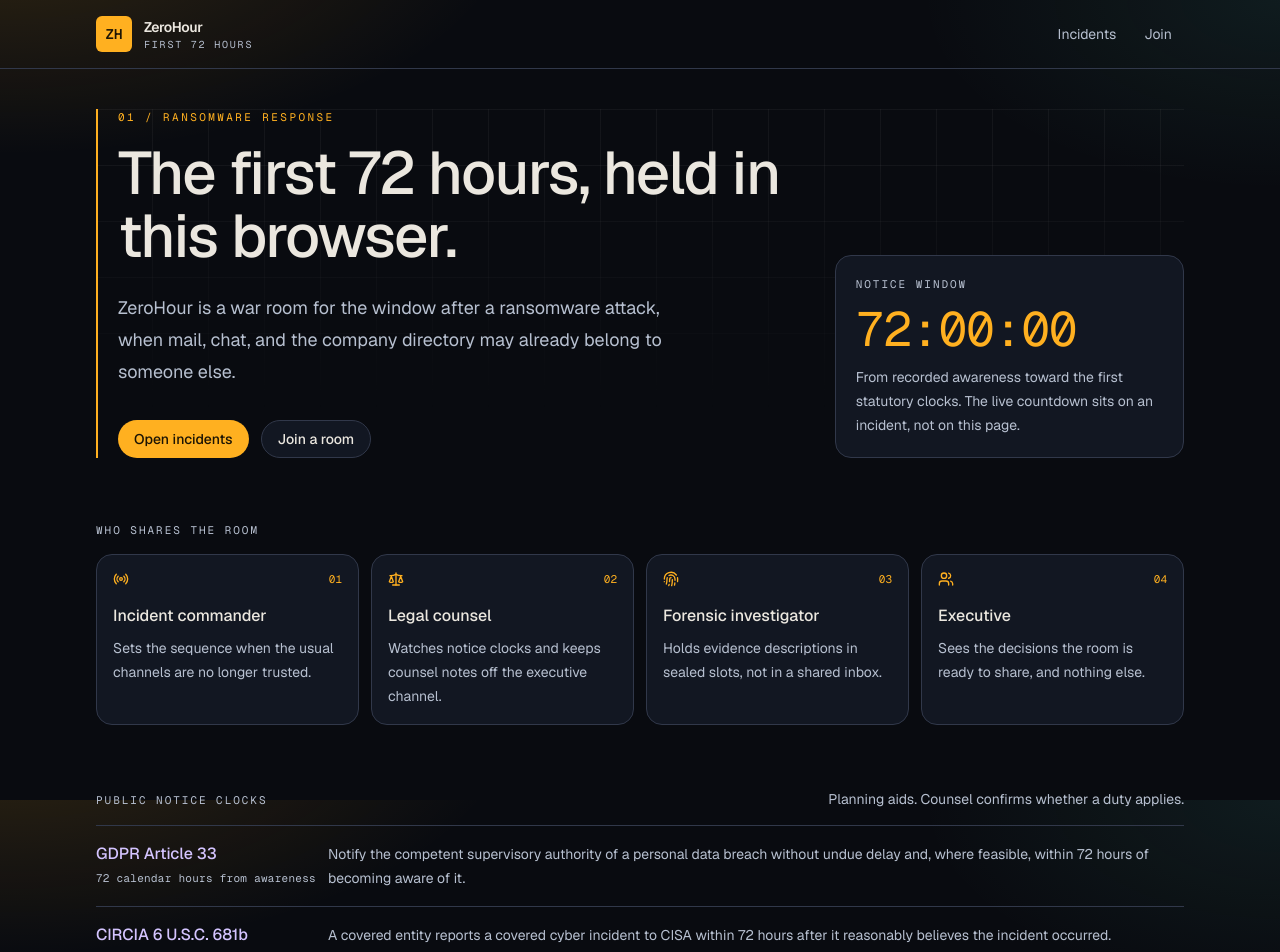
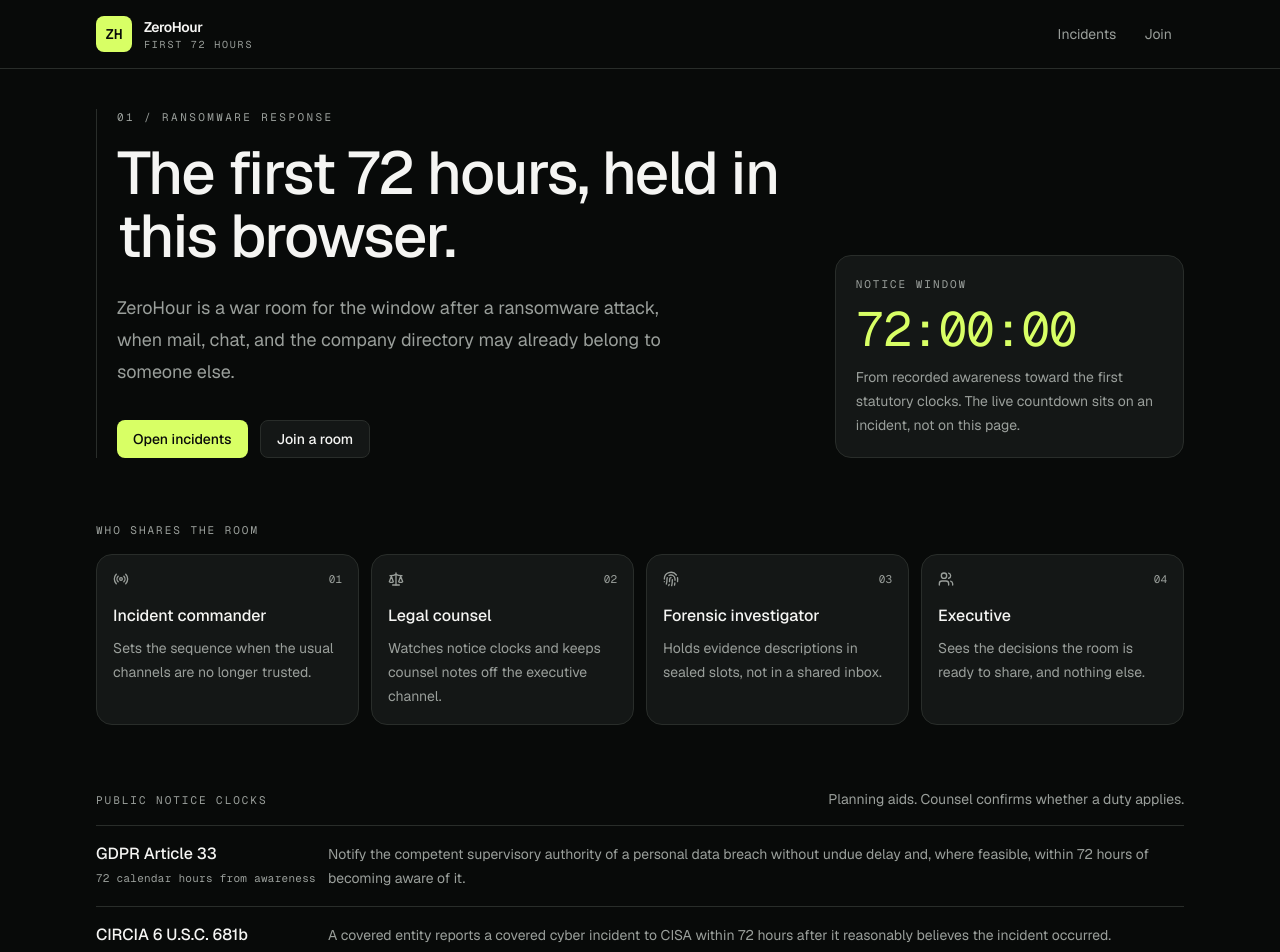
Before and after one commit to ParsaBazrpash/HACKUTD-26, a Next.js app: page / in a window 1280 px wide. Shown: the top 952 px of the page. Built offline with nearby package versions, Linux system fonts and the light colour scheme.

Commit message:
Change the theme

```diff
--- a/app/error.tsx
+++ b/app/error.tsx
@@ -19,7 +19,7 @@ export default function Error({
       <button
         type="button"
         onClick={reset}
-        className="mt-6 inline-flex rounded-full bg-signal px-4 py-2 text-sm font-medium text-signal-ink focus-visible:outline focus-visible:outline-2 focus-visible:outline-offset-2 focus-visible:outline-signal"
+        className="mt-6 inline-flex rounded-lg bg-signal px-4 py-2 text-sm font-medium text-signal-ink hover:bg-signal-hover focus-visible:outline focus-visible:outline-2 focus-visible:outline-offset-2 focus-visible:outline-signal"
       >
         Try again
       </button>
--- a/app/globals.css
+++ b/app/globals.css
@@ -2,17 +2,17 @@
 
 :root {
   color-scheme: dark;
-  --background: #090b10;
-  --foreground: #ebe7df;
-  --muted: #b7c0d0;
-  --panel: #121722;
-  --panel-raised: #1a2130;
-  --line: #31384a;
-  --signal: #ffb020;
-  --signal-ink: #1c1404;
-  --verified: #5ee0c5;
-  --alert: #ff6b6b;
-  --legal: #d4c4ff;
+  --background: #080a09;
+  --foreground: #f5f5f3;
+  --muted: #9a9f9b;
+  --panel: #141716;
+  --panel-raised: #1c201d;
+  --line: #292d2a;
+  --signal: #d8ff65;
+  --signal-hover: #c8f24f;
+  --signal-ink: #080a09;
+  --verified: #a8c47a;
+  --alert: #c97a74;
 }
 
 @theme inline {
@@ -23,19 +23,16 @@
   --color-panel-raised: var(--panel-raised);
   --color-line: var(--line);
   --color-signal: var(--signal);
+  --color-signal-hover: var(--signal-hover);
   --color-signal-ink: var(--signal-ink);
   --color-verified: var(--verified);
   --color-alert: var(--alert);
-  --color-legal: var(--legal);
   --font-sans: var(--font-geist-sans), ui-sans-serif, system-ui, sans-serif;
   --font-mono: var(--font-geist-mono), ui-monospace, SFMono-Regular, monospace;
 }
 
 body {
-  background:
-    radial-gradient(920px 420px at 0% -10%, rgba(255, 176, 32, 0.16), transparent 56%),
-    radial-gradient(720px 380px at 100% 0%, rgba(94, 224, 197, 0.08), transparent 50%),
-    var(--background);
+  background: var(--background);
   color: var(--foreground);
   font-family: var(--font-sans);
 }
@@ -51,7 +48,7 @@ body {
   top: 1rem;
   z-index: 50;
   transform: translateY(-160%);
-  border-radius: 999px;
+  border-radius: 0.5rem;
   background: var(--signal);
   color: var(--signal-ink);
   padding: 0.5rem 1rem;
@@ -64,11 +61,3 @@ body {
   outline: 2px solid var(--foreground);
   outline-offset: 2px;
 }
-
-.war-grid {
-  background-image:
-    linear-gradient(to right, rgba(235, 231, 223, 0.05) 1px, transparent 1px),
-    linear-gradient(to bottom, rgba(235, 231, 223, 0.05) 1px, transparent 1px);
-  background-size: 56px 56px;
-  mask-image: linear-gradient(to bottom, black 15%, transparent 88%);
-}
--- a/app/incidents/page.tsx
+++ b/app/incidents/page.tsx
@@ -9,7 +9,7 @@ export const metadata: Metadata = {
 export default function IncidentsPage() {
   return (
     <Main>
-      <p className="font-mono text-[11px] tracking-[0.18em] text-signal">WAR ROOM</p>
+      <p className="font-mono text-[11px] tracking-[0.18em] text-muted">WAR ROOM</p>
       <h1 className="mt-3 text-4xl font-medium tracking-tight">Incidents</h1>
       <p className="mt-3 max-w-2xl text-sm leading-6 text-muted">
         Sealed shells on this client. Titles, messages, and asset details are not on this list.
--- a/app/join/page.tsx
+++ b/app/join/page.tsx
@@ -10,7 +10,7 @@ export const metadata: Metadata = {
 export default function JoinPage() {
   return (
     <Main>
-      <p className="font-mono text-[11px] tracking-[0.18em] text-signal">MEMBERSHIP</p>
+      <p className="font-mono text-[11px] tracking-[0.18em] text-muted">MEMBERSHIP</p>
       <h1 className="mt-3 text-4xl font-medium tracking-tight">Join a sealed room.</h1>
       <p className="mt-3 max-w-2xl text-sm leading-6 text-muted">
         Choose a shell and a role. Your label stays in this tab. Identity keys are not created yet.
--- a/components/incidents/join-form.tsx
+++ b/components/incidents/join-form.tsx
@@ -131,7 +131,7 @@ export function JoinForm() {
       <button
         type="submit"
         disabled={pending || !incidentId || !role}
-        className="inline-flex w-fit items-center justify-center rounded-full bg-signal px-4 py-2 text-sm font-medium text-signal-ink disabled:cursor-not-allowed disabled:opacity-50 focus-visible:outline focus-visible:outline-2 focus-visible:outline-offset-2 focus-visible:outline-signal"
+        className="inline-flex w-fit items-center justify-center rounded-lg bg-signal px-4 py-2 text-sm font-medium text-signal-ink hover:bg-signal-hover disabled:cursor-not-allowed disabled:opacity-50 focus-visible:outline focus-visible:outline-2 focus-visible:outline-offset-2 focus-visible:outline-signal"
       >
         {pending ? "Joining…" : "Join room"}
       </button>
--- a/components/landing/home-view.tsx
+++ b/components/landing/home-view.tsx
@@ -33,11 +33,10 @@ const roles = [
 export function HomeView() {
   return (
     <Main>
-      <section className="relative overflow-hidden">
-        <div className="war-grid pointer-events-none absolute inset-0" aria-hidden="true" />
-        <div className="relative grid items-end gap-10 lg:grid-cols-[minmax(0,1.4fr)_minmax(16rem,0.7fr)]">
-          <div className="border-l-2 border-signal pl-5">
-            <p className="font-mono text-[11px] tracking-[0.22em] text-signal">01 / RANSOMWARE RESPONSE</p>
+      <section>
+        <div className="grid items-end gap-10 lg:grid-cols-[minmax(0,1.4fr)_minmax(16rem,0.7fr)]">
+          <div className="border-l border-line pl-5">
+            <p className="font-mono text-[11px] tracking-[0.22em] text-muted">01 / RANSOMWARE RESPONSE</p>
             <h1 className="mt-4 max-w-3xl text-4xl font-medium tracking-tight sm:text-6xl sm:leading-[1.05]">
               The first 72 hours, held in this browser.
             </h1>
@@ -70,7 +69,7 @@ export function HomeView() {
         <ul className="mt-4 grid gap-3 sm:grid-cols-2 lg:grid-cols-4">
           {roles.map((role) => (
             <li key={role.index} className="rounded-2xl border border-line bg-panel px-4 py-4">
-              <div className="flex items-center justify-between text-signal">
+              <div className="flex items-center justify-between text-muted">
                 <role.icon aria-hidden="true" className="size-4" />
                 <span className="font-mono text-[11px]">{role.index}</span>
               </div>
@@ -92,7 +91,7 @@ export function HomeView() {
           {LEGAL_CATALOG.map((entry) => (
             <li key={entry.id} className="grid gap-2 py-4 sm:grid-cols-[14rem_1fr]">
               <div>
-                <p className="font-medium text-legal">{entry.citation}</p>
+                <p className="font-medium text-foreground">{entry.citation}</p>
                 <p className="mt-1 font-mono text-[11px] tracking-wide text-muted">
                   {describeOffset(entry.offset)} from {describeClockStart(entry.clockStarts)}
                 </p>
@@ -109,19 +108,19 @@ export function HomeView() {
         </h2>
         <ol className="mt-4 grid gap-3 lg:grid-cols-3">
           <li className="rounded-2xl border border-line bg-panel-raised px-4 py-4">
-            <p className="font-mono text-[11px] text-signal">01</p>
+            <p className="font-mono text-[11px] text-muted">01</p>
             <p className="mt-3 text-sm leading-6">
               Narratives, messages, and asset details are not stored. The data client accepts sealed shells only.
             </p>
           </li>
           <li className="rounded-2xl border border-line bg-panel-raised px-4 py-4">
-            <p className="font-mono text-[11px] text-signal">02</p>
+            <p className="font-mono text-[11px] text-muted">02</p>
             <p className="mt-3 text-sm leading-6">
               Private keys and channel keys never enter source, logs, or the server.
             </p>
           </li>
           <li className="rounded-2xl border border-line bg-panel-raised px-4 py-4">
-            <p className="font-mono text-[11px] text-signal">03</p>
+            <p className="font-mono text-[11px] text-muted">03</p>
             <p className="mt-3 text-sm leading-6">
               This build does not encrypt. A fixture slot is a label, not ciphertext, and integrity stays unknown.
             </p>
--- a/components/shell/site-header.tsx
+++ b/components/shell/site-header.tsx
@@ -1,4 +1,7 @@
+"use client";
+
 import Link from "next/link";
+import { usePathname } from "next/navigation";
 
 const links = [
   { href: "/incidents", label: "Incidents" },
@@ -6,14 +9,16 @@ const links = [
 ];
 
 export function SiteHeader() {
+  const pathname = usePathname();
+
   return (
-    <header className="border-b border-line">
+    <header className="border-b border-line bg-background">
       <div className="mx-auto flex w-full max-w-6xl items-center justify-between gap-4 px-5 py-4 sm:px-8">
         <Link
           href="/"
-          className="flex items-center gap-3 rounded-md focus-visible:outline focus-visible:outline-2 focus-visible:outline-offset-4 focus-visible:outline-signal"
+          className="flex items-center gap-3 rounded-lg focus-visible:outline focus-visible:outline-2 focus-visible:outline-offset-4 focus-visible:outline-signal"
         >
-          <span className="grid size-9 place-items-center rounded-md bg-signal font-mono text-sm font-semibold text-signal-ink">
+          <span className="grid size-9 place-items-center rounded-lg bg-signal font-mono text-sm font-semibold text-signal-ink">
             ZH
           </span>
           <span>
@@ -24,15 +29,23 @@ export function SiteHeader() {
           </span>
         </Link>
         <nav aria-label="Primary" className="flex items-center gap-1 text-sm">
-          {links.map((link) => (
+          {links.map((link) => {
+            const active = pathname === link.href || pathname.startsWith(`${link.href}/`);
+            return (
               <Link
                 key={link.href}
                 href={link.href}
-              className="rounded-full px-3 py-1.5 text-muted hover:text-foreground focus-visible:outline focus-visible:outline-2 focus-visible:outline-offset-2 focus-visible:outline-signal"
+                aria-current={active ? "page" : undefined}
+                className={
+                  active
+                    ? "rounded-lg px-3 py-1.5 font-medium text-signal focus-visible:outline focus-visible:outline-2 focus-visible:outline-offset-2 focus-visible:outline-signal"
+                    : "rounded-lg px-3 py-1.5 text-muted hover:text-foreground focus-visible:outline focus-visible:outline-2 focus-visible:outline-offset-2 focus-visible:outline-signal"
+                }
               >
                 {link.label}
               </Link>
-          ))}
+            );
+          })}
         </nav>
       </div>
     </header>
--- a/components/ui/button-link.tsx
+++ b/components/ui/button-link.tsx
@@ -1,7 +1,7 @@
 import Link from "next/link";
 
 const control =
-  "inline-flex items-center justify-center gap-2 rounded-full px-4 py-2 text-sm font-medium transition-colors focus-visible:outline focus-visible:outline-2 focus-visible:outline-offset-2 focus-visible:outline-signal";
+  "inline-flex items-center justify-center gap-2 rounded-lg px-4 py-2 text-sm font-medium transition-colors focus-visible:outline focus-visible:outline-2 focus-visible:outline-offset-2 focus-visible:outline-signal";
 
 export function ButtonLink({
   href,
@@ -14,7 +14,7 @@ export function ButtonLink({
 }) {
   const styles =
     variant === "solid"
-      ? "bg-signal text-signal-ink hover:bg-[#ffc14d]"
+      ? "bg-signal text-signal-ink hover:bg-signal-hover"
       : "border border-line bg-panel text-foreground hover:border-signal";
 
   return (
```
Also changed, not shown: components/incidents/incident-detail.tsx (+7 -7 lines). Lines whose indentation alone changed are shown as unchanged.
